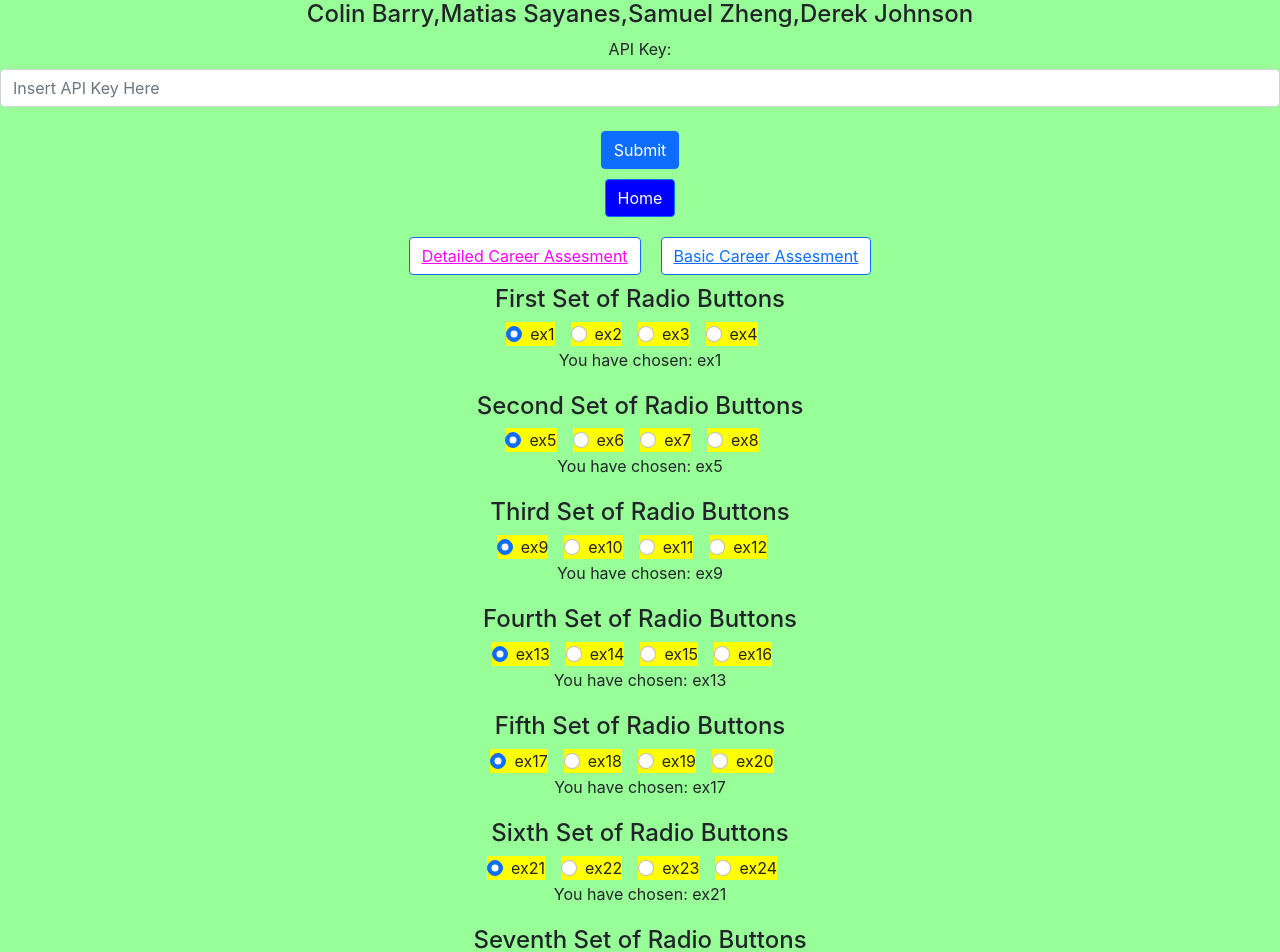
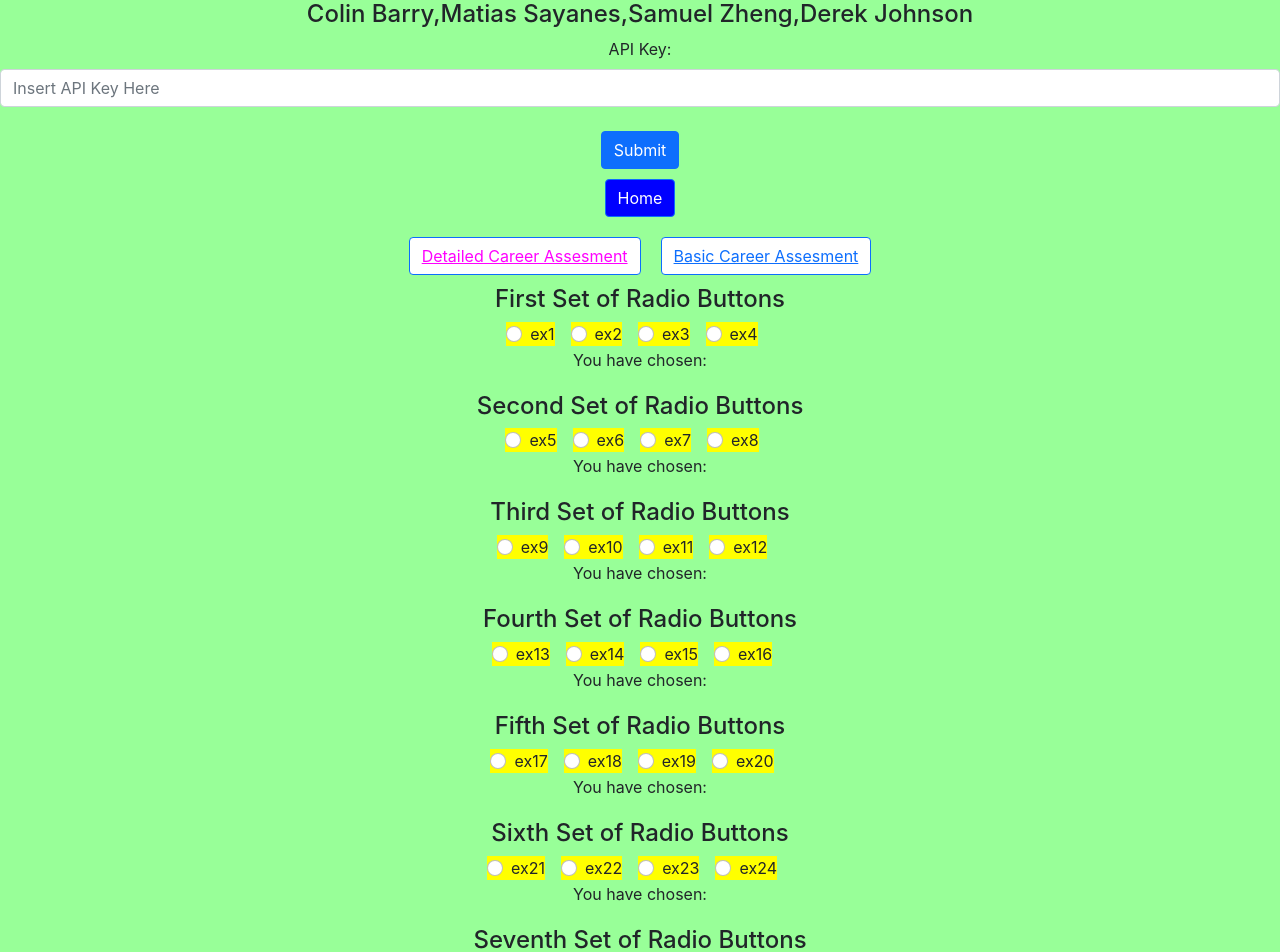
Before and after one commit to ColinB777/FinalProject, a React (Create React App) app: page /basic_quiz in a window 1280 px wide. Shown: the top 952 px of the page. Built offline with nearby package versions, Linux system fonts and the light colour scheme.

Commit message:
Got rid of default val's for questions

```diff
--- a/src/simpleInterface.tsx
+++ b/src/simpleInterface.tsx
@@ -4,13 +4,13 @@ import { Form } from 'react-bootstrap';
 
 
 export function SimpleInterface(): React.JSX.Element {
-    const [firstAnswer, setFirstAnswer] = useState<string>("ex1");
-    const [secondAnswer, setSecondAnswer] = useState<string>("ex5");
-    const [thirdAnswer, setThirdAnswer] = useState<string>("ex9");
-    const [fourthAnswer, setFourthAnswer] = useState<string>("ex13");
-    const [fifthAnswer, setFifthAnswer] = useState<string>("ex17");
-    const [sixthAnswer, setSixthAnswer] = useState<string>("ex21");
-    const [seventhAnswer, setSeventhAnswer] = useState<string>("ex25");
+    const [firstAnswer, setFirstAnswer] = useState<string>("");
+    const [secondAnswer, setSecondAnswer] = useState<string>("");
+    const [thirdAnswer, setThirdAnswer] = useState<string>("");
+    const [fourthAnswer, setFourthAnswer] = useState<string>("");
+    const [fifthAnswer, setFifthAnswer] = useState<string>("");
+    const [sixthAnswer, setSixthAnswer] = useState<string>("");
+    const [seventhAnswer, setSeventhAnswer] = useState<string>("");
 
     const firstAnswers = ["ex1", "ex2", "ex3", "ex4"];
     const secondAnswers = ["ex5", "ex6", "ex7", "ex8"];
```
